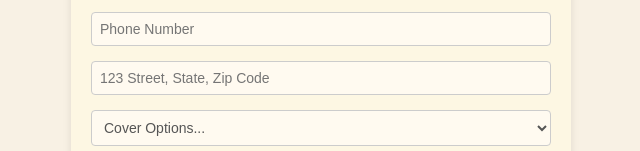
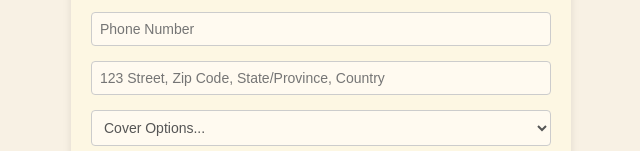
Before and after one commit to kiara-gil/kiara-gil.github.io, a plain HTML site: page index.html in a window 1280 px wide. Shown: the part 716-867 px from the top of the page, without its empty margins (319-959 px from the left). Drawn offline with Linux system fonts and the light colour scheme.

Commit message:
Update index.html

```diff
--- a/index.html
+++ b/index.html
@@ -50,7 +50,7 @@
                 <input type="tel" id="phone" name="PHONE" placeholder="Phone Number" required>
             </div>
             <div class="form-group">
-                <input type="text" id="address" name="ADDRESS" placeholder="123 Street, State, Zip Code" required>
+                <input type="text" id="address" name="ADDRESS" placeholder="123 Street, Zip Code, State/Province, Country" required>
             </div>
             <div class="form-group">
                 <select id="cover" name="COVER" required onchange="updatePrice()">
```
